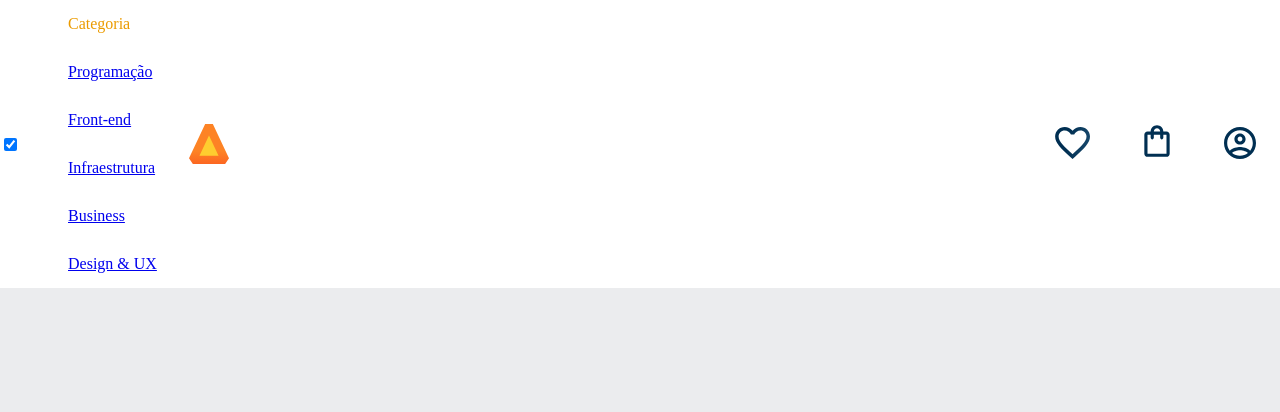
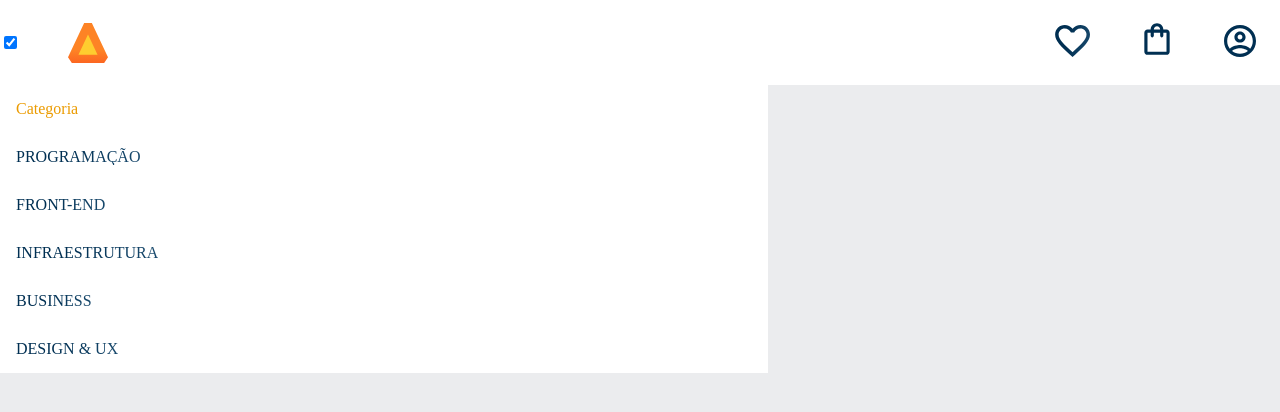
Before and after one commit to maisamelllo/AluraBooks, a plain HTML site: page index.html in a window 1280 px wide. Both pictures are taken after a click on the checkbox 10 px from the left and 42 px from the top of the page. Drawn offline with Linux system fonts and the light colour scheme.

Commit message:
cabeçalho

```diff
--- a/styles/header.css
+++ b/styles/header.css
@@ -11,6 +11,7 @@
     display: flex;
     justify-content: space-between;
     align-items: center;
+    position: relative; /**/
 }
 .container{
     display: flex;
@@ -20,7 +21,10 @@
     padding: 1em;
 }
 .lista-menu{
-    display: none;
+    display: none; /**/
+    position: absolute;
+    top: 100% ;
+    width:60vw; /**/
 }
 .container__botao:checked~.lista-menu{
     display: block;
@@ -33,3 +37,10 @@
 .lista-menu__titulo{
     color: var(--laranja);
 }
+.lista-menu__link{/**/
+    background: var(--azul-degrade);
+    -webkit-background-clip:text;
+    -webkit-text-fill-color: transparent;
+    background-clip:text;
+    text-transform:uppercase
+}
```
